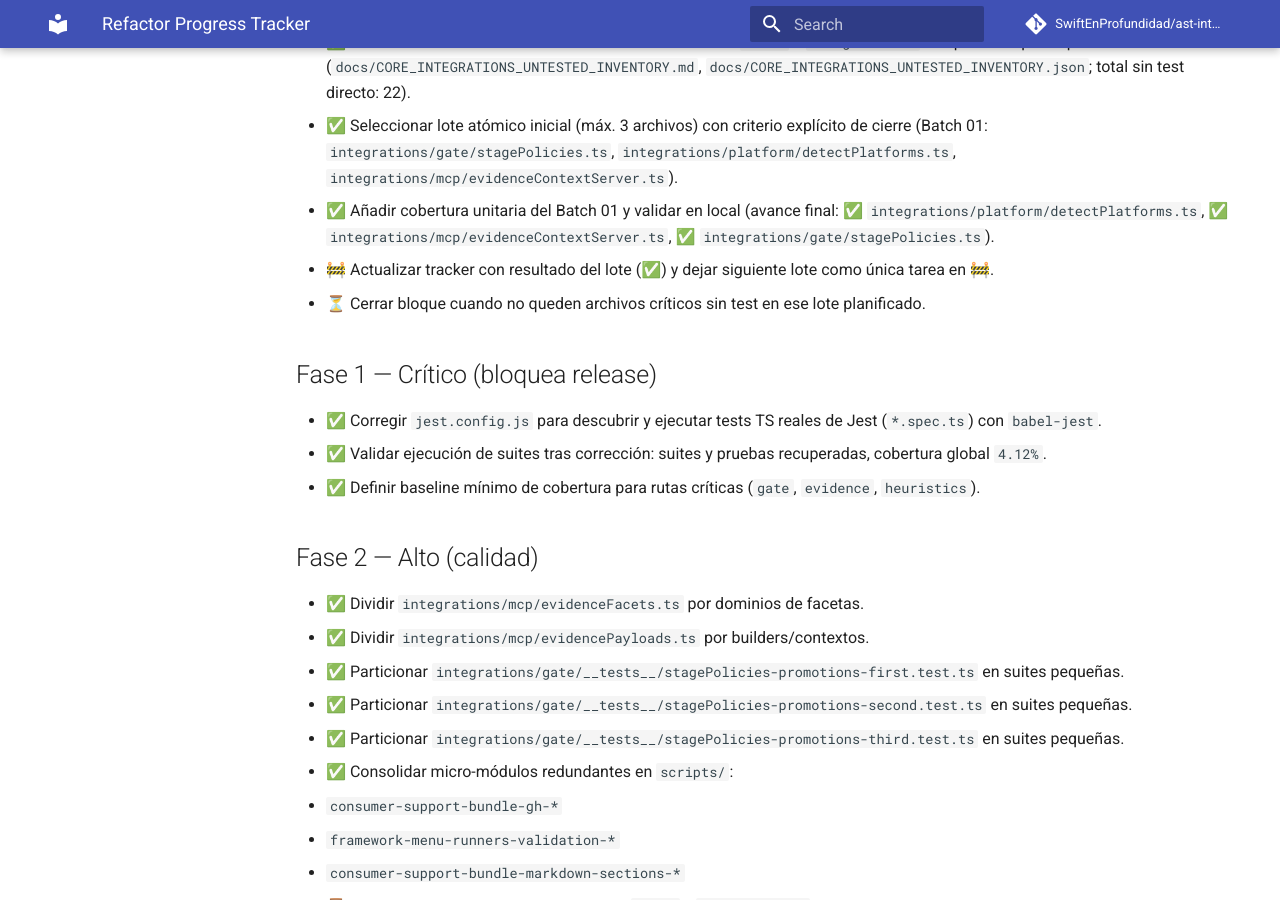
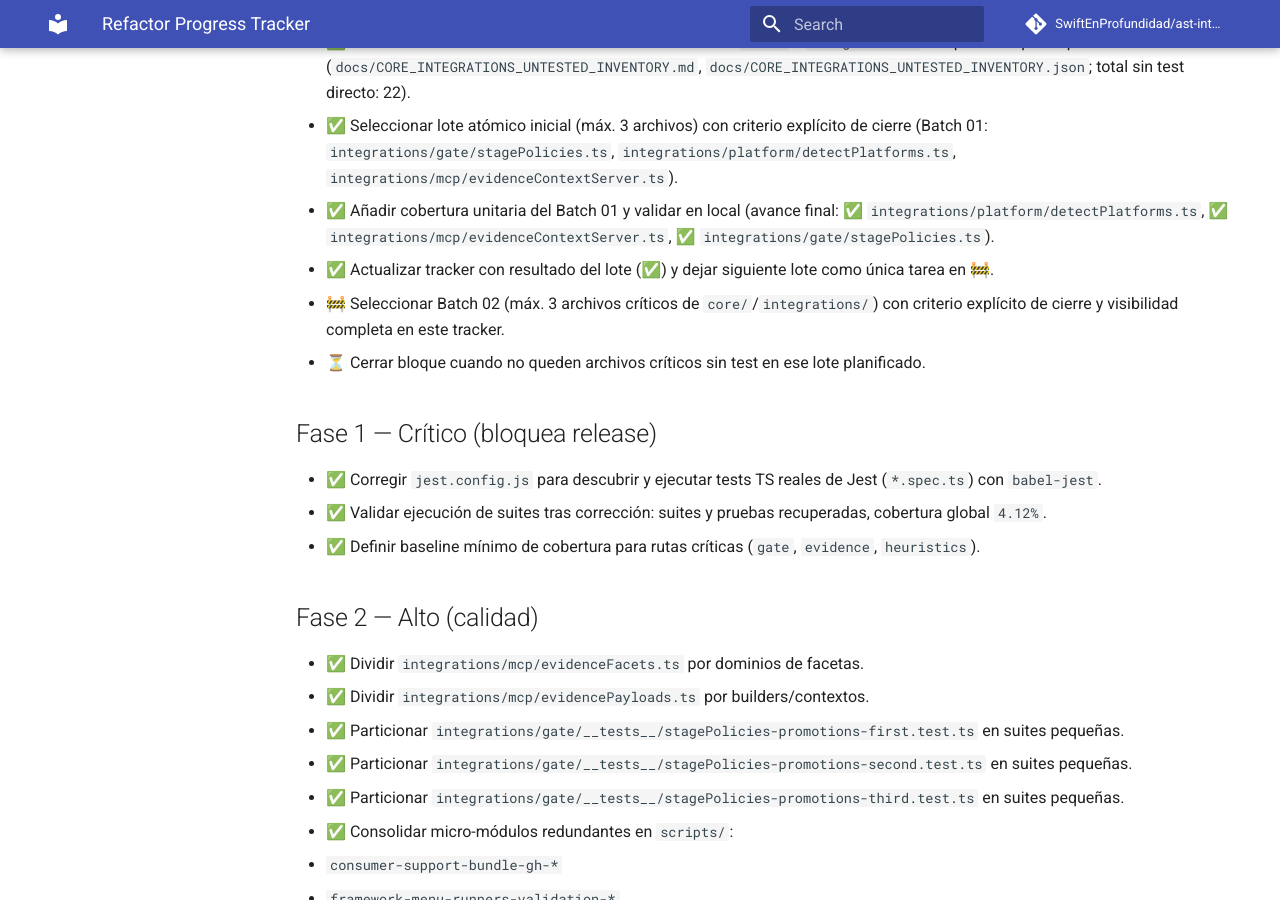
Before and after one commit to SwiftEnProfundidad/ast-intelligence-hooks, an MkDocs documentation site: the page built from docs/REFRACTOR_PROGRESS.md, in a window 1280 px wide and 900 px high, scrolled down 3367 px. Built offline with MkDocs 1.6.1 and Material for MkDocs 9.7.7, drawn with Linux system fonts in a browser that asks for light colours; comment, search, counter and statistics services are not loaded.

Commit message:
docs(tracker): close batch01 tracking and activate batch02 selection

```diff
--- a/docs/REFRACTOR_PROGRESS.md
+++ b/docs/REFRACTOR_PROGRESS.md
@@ -66,7 +66,8 @@ Estado consolidado del refactor con seguimiento de tareas y evidencia del avance
 - ✅ Generar inventario determinista de archivos sin test en `core/` e `integrations/` con prioridad por impacto (`docs/CORE_INTEGRATIONS_UNTESTED_INVENTORY.md`, `docs/CORE_INTEGRATIONS_UNTESTED_INVENTORY.json`; total sin test directo: 22).
 - ✅ Seleccionar lote atómico inicial (máx. 3 archivos) con criterio explícito de cierre (Batch 01: `integrations/gate/stagePolicies.ts`, `integrations/platform/detectPlatforms.ts`, `integrations/mcp/evidenceContextServer.ts`).
 - ✅ Añadir cobertura unitaria del Batch 01 y validar en local (avance final: ✅ `integrations/platform/detectPlatforms.ts`, ✅ `integrations/mcp/evidenceContextServer.ts`, ✅ `integrations/gate/stagePolicies.ts`).
-- 🚧 Actualizar tracker con resultado del lote (✅) y dejar siguiente lote como única tarea en 🚧.
+- ✅ Actualizar tracker con resultado del lote (✅) y dejar siguiente lote como única tarea en 🚧.
+- 🚧 Seleccionar Batch 02 (máx. 3 archivos críticos de `core/`/`integrations/`) con criterio explícito de cierre y visibilidad completa en este tracker.
 - ⏳ Cerrar bloque cuando no queden archivos críticos sin test en ese lote planificado.
 
 ## Fase 1 — Crítico (bloquea release)
```
